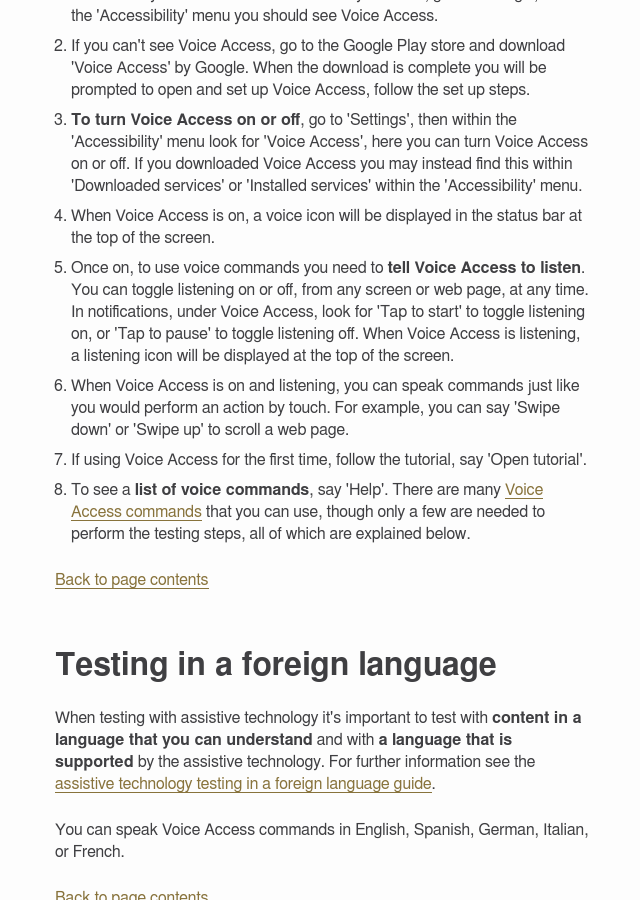
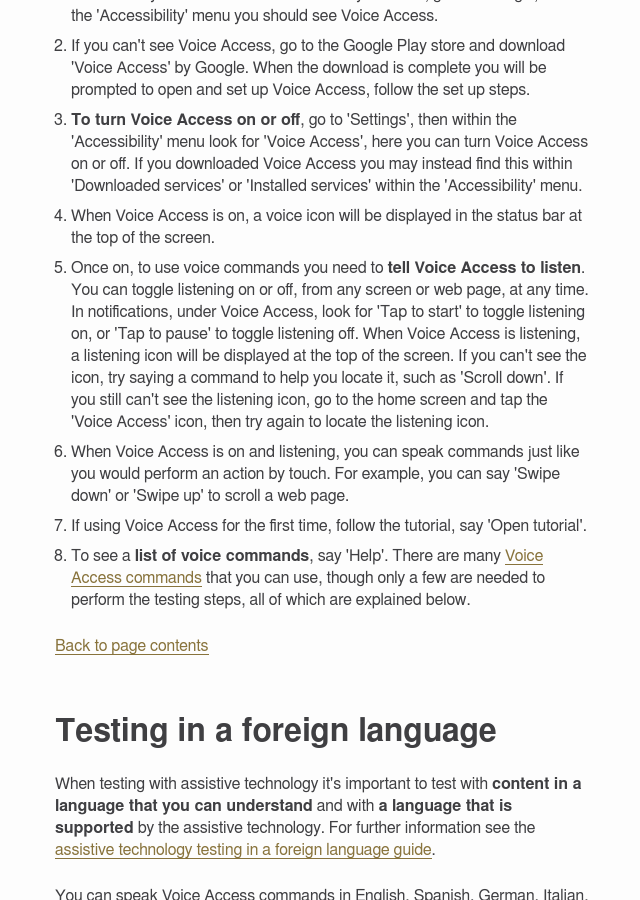
Before and after one commit to bbc/accessibility-news-and-you, a Jekyll site: the page assistive-technology/testing-steps/voice-access-android.html, which Jekyll copies as it is, in a window 1280 px wide and 900 px high, scrolled down 695 px. Shown: the whole window, without its empty margins (317-957 px from the left). Built offline with Jekyll 4.4.1, drawn with Linux system fonts in a browser that asks for light colours.

Commit message:
add further info

```diff
--- a/assistive-technology/testing-steps/voice-access-android.html
+++ b/assistive-technology/testing-steps/voice-access-android.html
@@ -46,7 +46,7 @@
 
                 <li role="listitem">When Voice Access is on, a voice icon will be displayed in the status bar at the top of the screen.</li>
 
-                <li role="listitem">Once on, to use voice commands you need to <b>tell Voice Access to listen</b>. You can toggle listening on or off, from any screen or web page, at any time. In notifications, under Voice Access, look for 'Tap to start' to toggle listening on, or 'Tap to pause' to toggle listening off. When Voice Access is listening, a listening icon will be displayed at the top of the screen.</li>
+                <li role="listitem">Once on, to use voice commands you need to <b>tell Voice Access to listen</b>. You can toggle listening on or off, from any screen or web page, at any time. In notifications, under Voice Access, look for 'Tap to start' to toggle listening on, or 'Tap to pause' to toggle listening off. When Voice Access is listening, a listening icon will be displayed at the top of the screen. If you can't see the icon, try saying a command to help you locate it, such as 'Scroll down'. If you still can't see the listening icon, go to the home screen and tap the 'Voice Access' icon, then try again to locate the listening icon.</li>
 
                 <li role="listitem">When Voice Access is on and listening, you can speak commands just like you would perform an action by touch. For example, you can say 'Swipe down' or 'Swipe up' to scroll a web page.</li>
 
```
